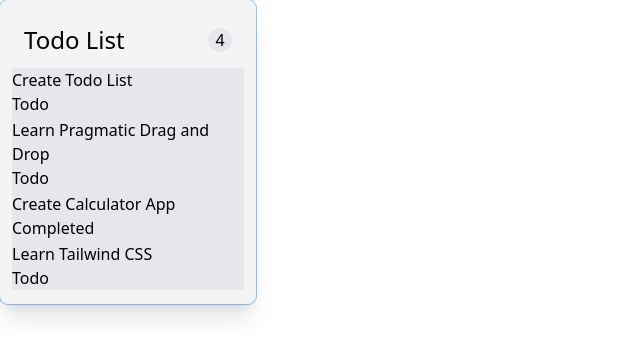
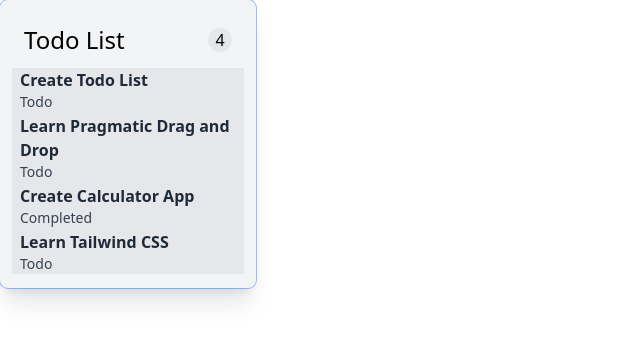
Before and after one commit to AngusWebbHammond/todo-list, a React (Vite) app: page / in a window 1280 px wide. Shown: the top 358 px of the page, without its empty margins (0-640 px from the left). Built offline with nearby package versions, Linux system fonts and the light colour scheme.

Commit message:
minor styling

```diff
--- a/src/App.tsx
+++ b/src/App.tsx
@@ -29,19 +29,23 @@ function App() {
   const [todoCount, setTodoCount] = useState(defaultData.length);
   const [data, setData] = useState(defaultData);
 
+  const h1TextStyling = 'text-black dark:text-white font-medium text-2xl flex justify-left'
+  const h3TextStyling = 'text-gray-800 dark:text-gray-100 font-bold text-md flex justify-left'
+  const h4TextStyling = 'text-gray-700 dark:text-gray-300 font-normal text-sm flex justify-left'
+
   return (
     <div className={`bg-gray-100 dark:bg-slate-700 rounded-lg  w-64 ring-1 ring-offset-slate-900/5 shadow-xl p-3`}>
       {/* Todo List Header */}
       <div className='flex justify-between items-center px-3 py-3'>
-        <h1 className='text-black dark:text-white font-medium text-2xl flex justify-left'>Todo List</h1>
+        <h1 className={h1TextStyling}>Todo List</h1>
         <span className='text-black dark:text-white bg-gray-200 dark:bg-slate-600 w-6 h-6 rounded-full flex justify-center items-center'>{todoCount}</span>
       </div>
       {/* Todo List Contents */}
       <div className='bg-gray-200 dark:bg-slate-700'>
         {data.map(({id, title, type}) =>
-          <div key={id} className='bg-gray-200 dark:bg-slate-600 mb-0.5'>
-            <h3>{title}</h3>
-            <h4>{type}</h4>
+          <div key={id} className='bg-gray-200 dark:bg-slate-600 mb-0.5 rounded-md px-2'>
+            <h3 className={h3TextStyling}>{title}</h3>
+            <h4 className={h4TextStyling}>{type}</h4>
           </div>
         )}
       </div>
```
